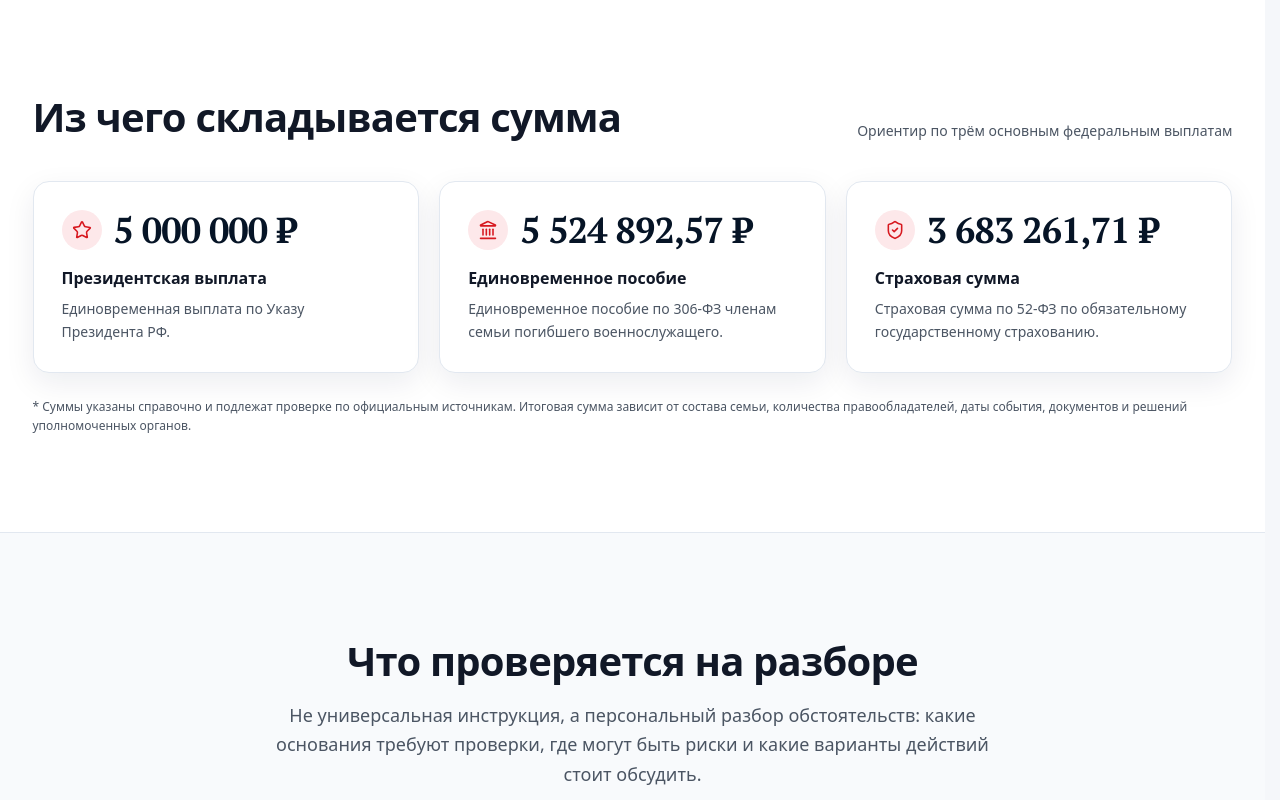
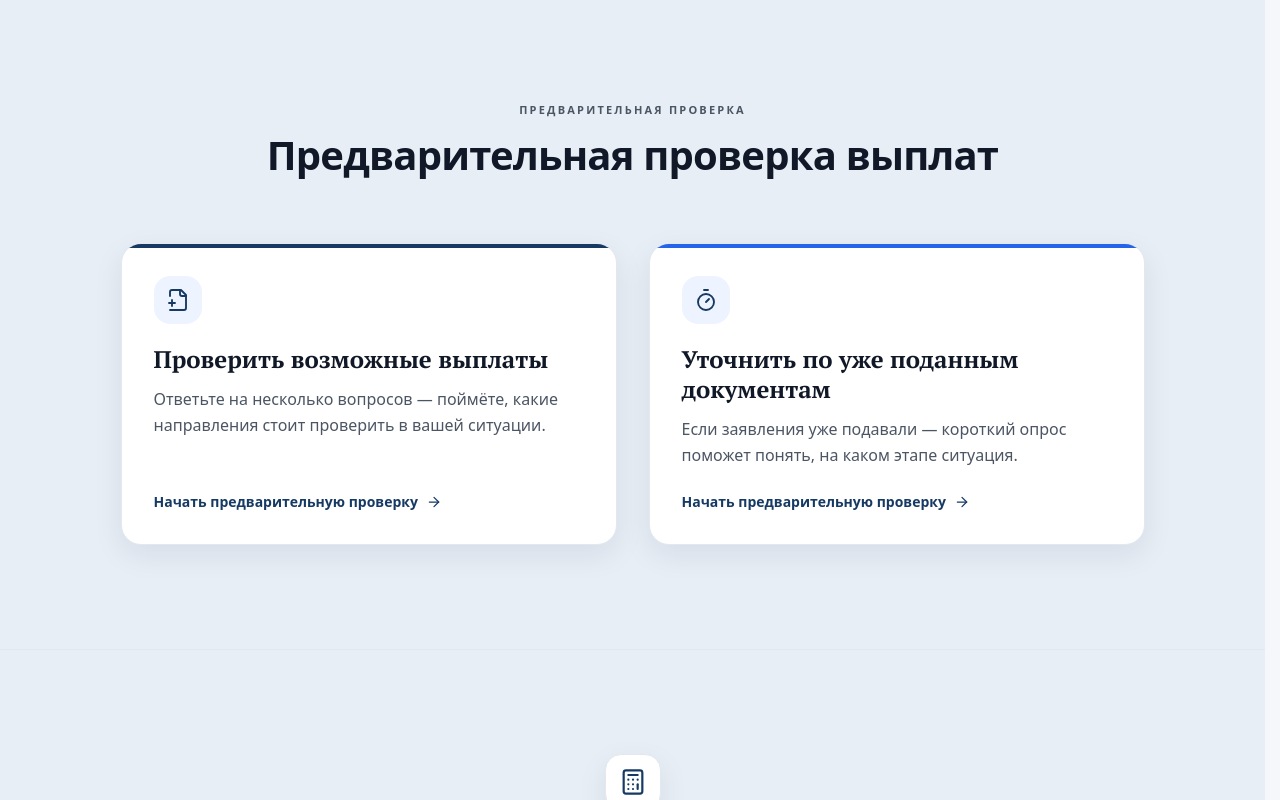
Before and after one commit to kaluginvit72/SVO_viplaty_site, a Next.js app in the folder web/: page / in a window 1280 px wide. Shown: the part 860-1660 px from the top of the page. Built offline with nearby package versions, Linux system fonts and the light colour scheme; no server answers.

Commit message:
Restore quiz sections on homepage

```diff
--- a/web/src/app/page.tsx
+++ b/web/src/app/page.tsx
@@ -1,4 +1,6 @@
 import { HeroSection } from "@/components/sections/hero-section";
+import { ScenarioSection } from "@/components/sections/scenario-section";
+import { QuizSectionDynamic } from "@/components/sections/quiz-section-dynamic";
 import { PaymentsSection } from "@/components/sections/payments-section";
 import { ReviewSection } from "@/components/sections/review-section";
 import { SourcesSection } from "@/components/sections/sources-section";
@@ -6,19 +8,24 @@ import { WhySection } from "@/components/sections/why-section";
 import { FaqSection } from "@/components/sections/faq-section";
 import { FooterSection } from "@/components/sections/footer-section";
 import { HomeJsonLd } from "@/components/seo/home-json-ld";
+import { QuizProvider } from "@/contexts/quiz-context";
 
 export default function HomePage() {
   return (
     <>
       <HomeJsonLd />
       <main id="main-content" className="w-full min-w-0">
+        <QuizProvider>
           <HeroSection />
+          <ScenarioSection />
+          <QuizSectionDynamic />
           <PaymentsSection />
           <ReviewSection />
           <SourcesSection />
           <WhySection />
           <FaqSection />
           <FooterSection />
+        </QuizProvider>
       </main>
     </>
   );
```
Lines whose indentation alone changed are shown as unchanged.
